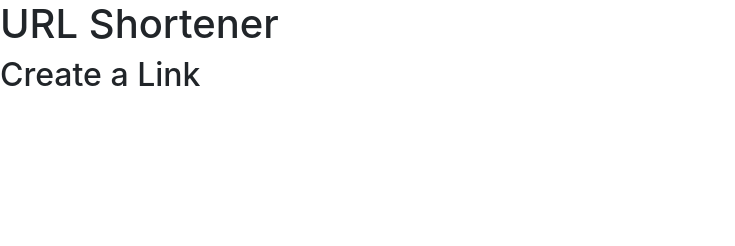
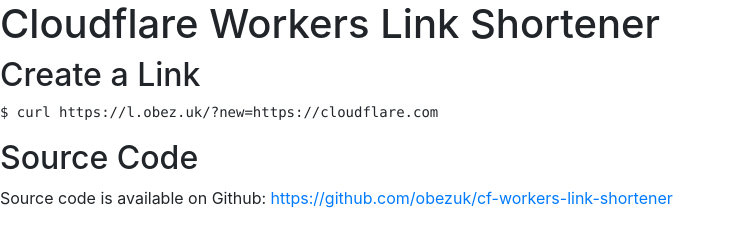
Before and after one commit to LRWF/LRWF.github.io, a plain HTML site: page CloudflareWorker/ShortURL/index.html in a window 1280 px wide. Shown: the whole page, without its empty margins (0-735 px from the left). Drawn offline with nearby package versions, Linux system fonts and the light colour scheme.

Commit message:
Update index.html

```diff
--- a/CloudflareWorker/ShortURL/index.html
+++ b/CloudflareWorker/ShortURL/index.html
@@ -8,11 +8,15 @@
     <!-- Bootstrap CSS -->
     <link rel="stylesheet" href="https://stackpath.bootstrapcdn.com/bootstrap/4.3.1/css/bootstrap.min.css" integrity="sha384-ggOyR0iXCbMQv3Xipma34MD+dH/1fQ784/j6cY/iJTQUOhcWr7x9JvoRxT2MZw1T" crossorigin="anonymous">
 
-    <title>URL Shortener</title>
+    <title>Cloudflare Workers - Link Shortener</title>
   </head>
   <body>
-    <h1>URL Shortener</h1>
+    <h1>Cloudflare Workers Link Shortener</h1>
     <h2>Create a Link</h2>
+    <pre>$ curl https://l.obez.uk/?new=https://cloudflare.com</pre>
+    <h2>Source Code</h2>
+    <p>Source code is available on Github: <a href="https://github.com/obezuk/cf-workers-link-shortener">https://github.com/obezuk/cf-workers-link-shortener</a></p>
+
     <!-- Optional JavaScript -->
     <!-- jQuery first, then Popper.js, then Bootstrap JS -->
     <script src="https://code.jquery.com/jquery-3.3.1.slim.min.js" integrity="sha384-q8i/X+965DzO0rT7abK41JStQIAqVgRVzpbzo5smXKp4YfRvH+8abtTE1Pi6jizo" crossorigin="anonymous"></script>
```
